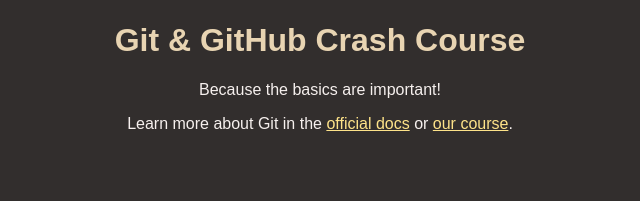
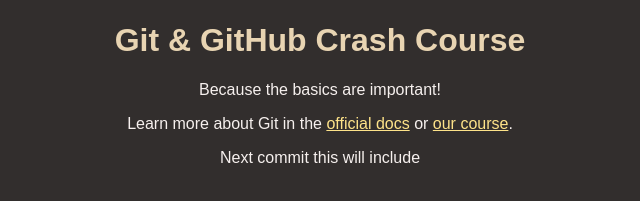
Before and after one commit to Ahamed13/Github-Tutorial, a plain HTML site: page index.html in a window 1280 px wide. Shown: the part 147-348 px from the top of the page, without its empty margins (320-960 px from the left). Drawn offline with Linux system fonts and the light colour scheme.

Commit message:
added new paragraph

```diff
--- a/index.html
+++ b/index.html
@@ -17,6 +17,9 @@
         <a href="https://git-scm.com/book/en/v2">official docs</a> or
         <a href="https://acad.link/git">our course</a>.
       </p>
+      <p>
+        Next commit this will include
+      </p>
   </section>
   </body>
 </html>
```
